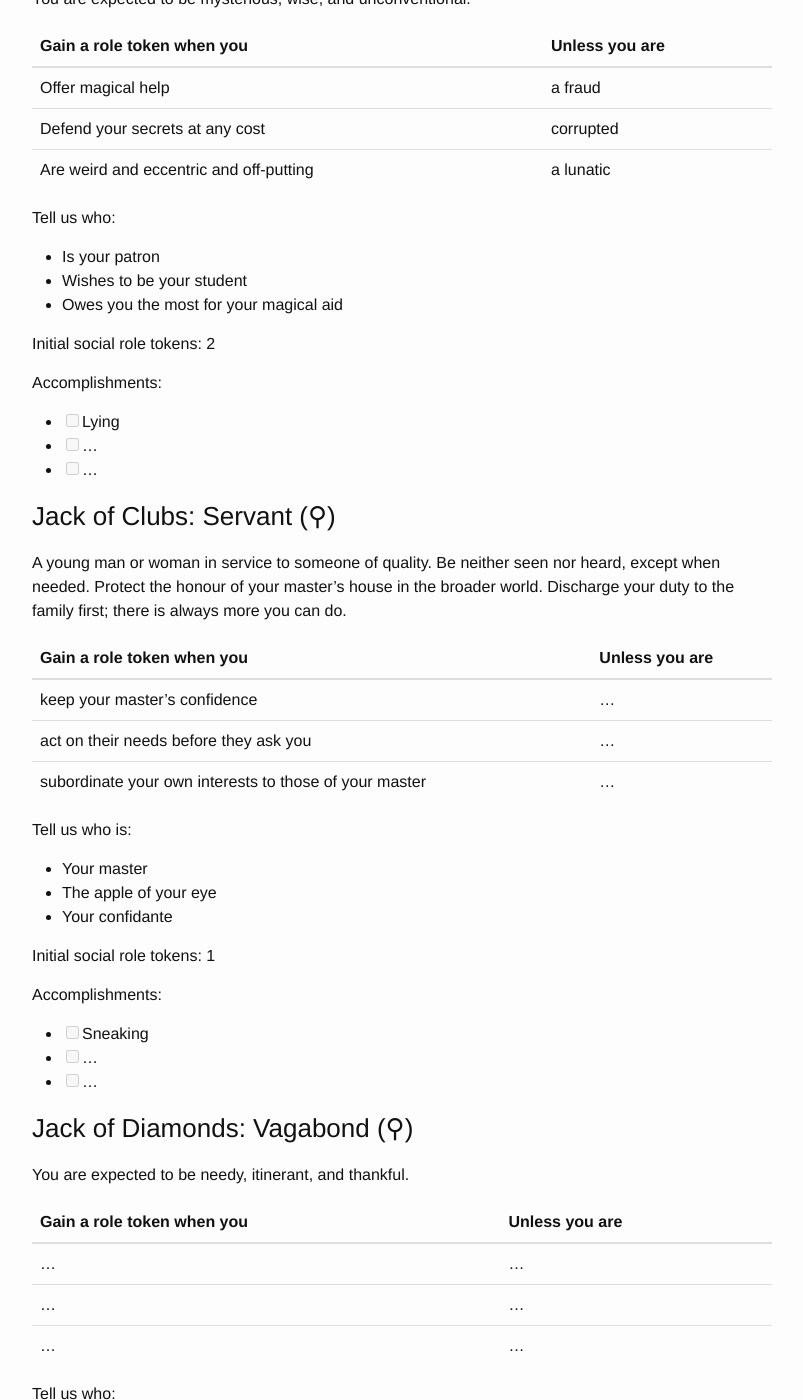
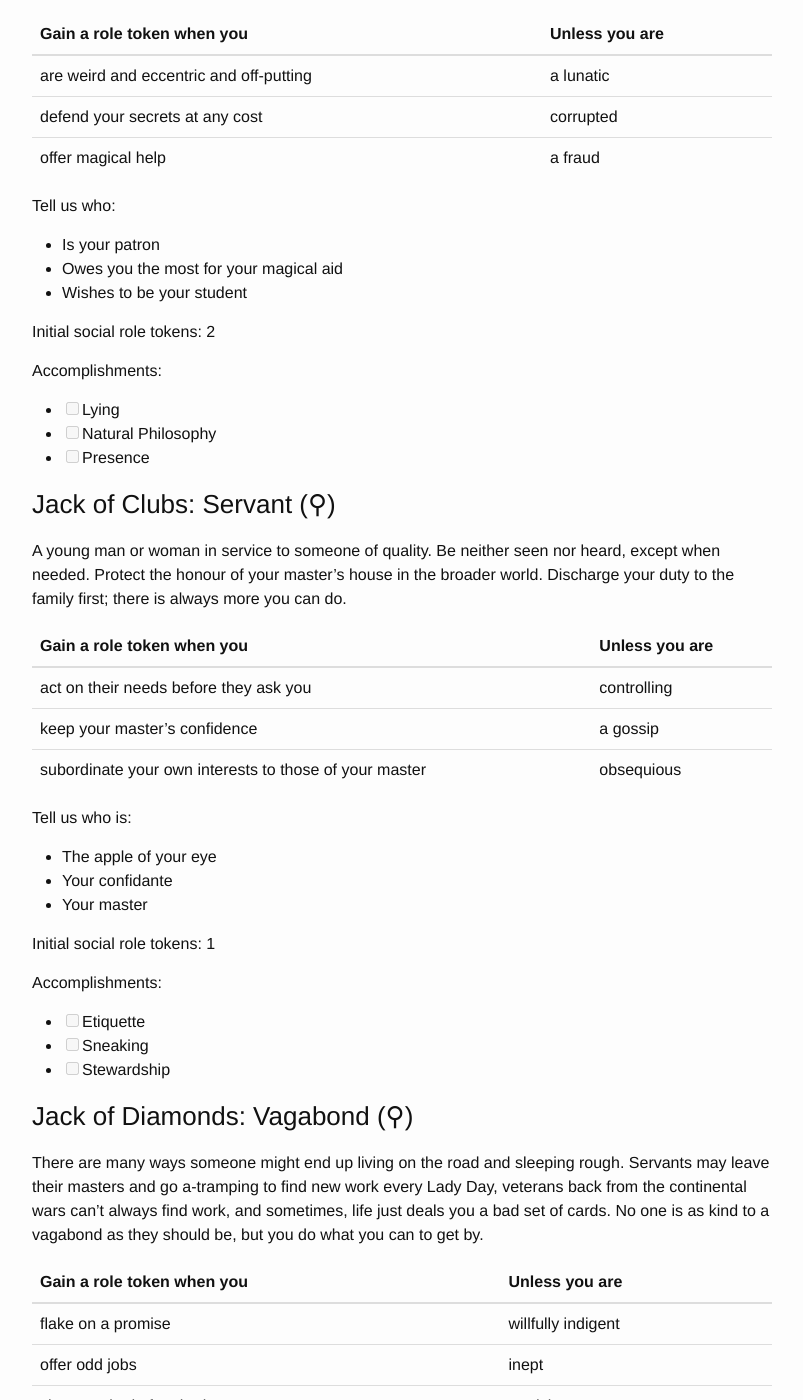
Before and after one commit to wlonk/arcadia, a Jekyll site: the page built from rules/index.md, in a window 1280 px wide and 1400 px high, scrolled down 20175 px. Shown: the whole window, without its empty margins (238-1041 px from the left). Built offline with Jekyll 4.4.1, drawn with Linux system fonts in a browser that asks for light colours; some web fonts are replaced; some of the changed text lies outside the part shown.

Commit message:
Finished up social roles.

```diff
--- a/rules/index.md
+++ b/rules/index.md
@@ -129,6 +115,21 @@
 Every character has an accomplishment. This is a particular area in which that
 character stands out as skilled or excellent. Choose from among those listed
 for your social role.
+
+The accomplishments:
+
+  * Connections
+  * Dancing
+  * Etiquette
+  * Languages
+  * Lying
+  * Natural Philosophy
+  * Presence
+  * Riding
+  * Shooting
+  * Sneaking
+  * Stewardship
+  * Tinkering
 
 ### Connections
 
@@ -765,7 +766,7 @@
 Accomplishments:
 
   - [ ] Dancing
-  - [ ] Elegance
+  - [ ] Etiquette
   - [ ] Languages
 
 ### Queen of Hearts: Governess (♀)
@@ -801,11 +802,11 @@
 dead, or simply unable to raise her in the proper fashion. She is in the
 family, but perhaps not quite _of_ it.
 
-| Gain a role token when you | Unless you are |
-|----------------------------|----------------|
-| do as you're told          | willful        |
-| assist the family proper   | ungrateful     |
-| XXX                        | XXX            |
+| Gain a role token when you             | Unless you are  |
+|----------------------------------------|-----------------|
+| assist the family proper               | ungrateful      |
+| do as you're told                      | willful         |
+| pursue marriage not above your station | putting on airs |
 
 Tell us who:
 
@@ -842,33 +843,33 @@
 
 Accomplishments:
 
-  - [ ] XXX
-  - [ ] XXX
-  - [ ] XXX
+  - [ ] Connections
+  - [ ] Etiquette
+  - [ ] Presence
 
 ### Jack of Spades: Invalid (⚲)
 
 You are expected to be home-bound, solicitous of others' health, and ...
 
-| Gain a role token when you | Unless you are |
-|----------------------------|----------------|
-| ...                        | ...            |
-| ...                        | ...            |
-| ...                        | ...            |
+| Gain a role token when you               | Unless you are |
+|------------------------------------------|----------------|
+| refuse to go out                         | paranoid       |
+| rely on others                           | a mooch        |
+| show gratitude for favors and assistance | entitled       |
 
 Tell us who is:
 
+  - Thinks you're playing it up for sympathy
   - Your physician
   - Your source of comfort
-  - Thinks you're playing it up for sympathy
 
 Initial social role tokens: 2
 
 Accomplishments:
 
-  - [ ] ...
-  - [ ] ...
-  - [ ] ...
+  - [ ] Etiquette
+  - [ ] Natural Philosophy
+  - [ ] Presence
 
 ### Jack of Hearts: Magician (⚲)
 
@@ -876,23 +877,23 @@
 
 | Gain a role token when you              | Unless you are |
 |-----------------------------------------|----------------|
-| Offer magical help                      | a fraud        |
-| Defend your secrets at any cost         | corrupted      |
-| Are weird and eccentric and off-putting | a lunatic      |
+| are weird and eccentric and off-putting | a lunatic      |
+| defend your secrets at any cost         | corrupted      |
+| offer magical help                      | a fraud        |
 
 Tell us who:
 
   - Is your patron
+  - Owes you the most for your magical aid
   - Wishes to be your student
-  - Owes you the most for your magical aid
 
 Initial social role tokens: 2
 
 Accomplishments:
 
   - [ ] Lying
-  - [ ] ...
-  - [ ] ...
+  - [ ] Natural Philosophy
+  - [ ] Presence
 
 ### Jack of Clubs: Servant (⚲)
 
@@ -903,47 +904,51 @@
 
 | Gain a role token when you                             | Unless you are |
 |--------------------------------------------------------|----------------|
-| keep your master's confidence                          | ...            |
-| act on their needs before they ask you                 | ...            |
-| subordinate your own interests to those of your master | ...            |
+| act on their needs before they ask you                 | controlling    |
+| keep your master's confidence                          | a gossip       |
+| subordinate your own interests to those of your master | obsequious     |
 
 Tell us who is:
 
-  - Your master
   - The apple of your eye
   - Your confidante
+  - Your master
 
 Initial social role tokens: 1
 
 Accomplishments:
 
+  - [ ] Etiquette
   - [ ] Sneaking
-  - [ ] ...
-  - [ ] ...
+  - [ ] Stewardship
 
 ### Jack of Diamonds: Vagabond (⚲)
 
-You are expected to be needy, itinerant, and thankful.
+There are many ways someone might end up living on the road and sleeping rough.
+Servants may leave their masters and go a-tramping to find new work every Lady
+Day, veterans back from the continental wars can't always find work, and
+sometimes, life just deals you a bad set of cards. No one is as kind to a
+vagabond as they should be, but you do what you can to get by.
 
-| Gain a role token when you | Unless you are |
-|----------------------------|----------------|
-| ...                        | ...            |
-| ...                        | ...            |
-| ...                        | ...            |
+| Gain a role token when you | Unless you are     |
+|----------------------------|--------------------|
+| flake on a promise         | willfully indigent |
+| offer odd jobs             | inept              |
+| show gratitude for charity | toadying           |
 
 Tell us who:
 
+  - Gives you charity
   - Is after you
   - Is your drinking companion
-  - Gives you charity
 
 Initial social role tokens: 1
 
 Accomplishments:
 
   - [ ] Lying
-  - [ ] ...
-  - [ ] ...
+  - [ ] Sneaking
+  - [ ] Tinkering
 
 ## Appendix: Spells
 
```
Also changed, not shown: other parts of rules/index.md (+0 -14 lines).
